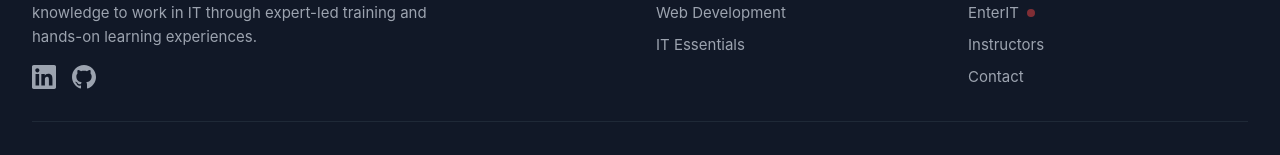
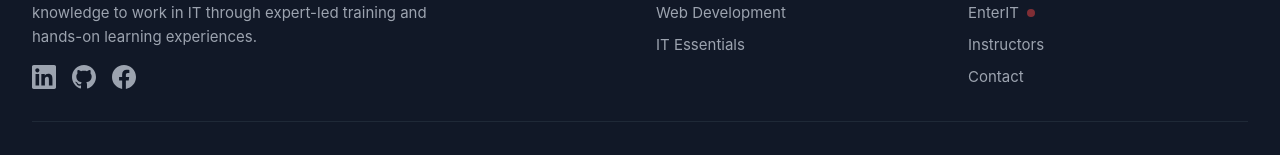
Before and after one commit to unlockit-lab/webpage, a Vue app: page / in a window 1280 px wide. Shown: the part 1928-2083 px from the top of the page. Built offline with nearby package versions, Linux system fonts and the light colour scheme.

Commit message:
main page: footer icons

```diff
--- a/src/App.vue
+++ b/src/App.vue
@@ -190,6 +190,13 @@
                   />
                 </svg>
               </a>
+              <a href="https://facebook.com/unlockit-lab" class="text-gray-400 hover:text-white transition-colors">
+                <svg class="w-6 h-6" fill="currentColor" viewBox="0 0 24 24">
+                  <path
+                    d="M24 12.073c0-6.627-5.373-12-12-12s-12 5.373-12 12c0 5.99 4.388 10.954 10.125 11.854v-8.385H7.078v-3.47h3.047V9.43c0-3.007 1.792-4.669 4.533-4.669 1.312 0 2.686.235 2.686.235v2.953H15.83c-1.491 0-1.956.925-1.956 1.874v2.25h3.328l-.532 3.47h-2.796v8.385C19.612 23.027 24 18.062 24 12.073z"
+                  />
+                </svg>
+              </a>
             </div>
           </div>
           <div>
```
